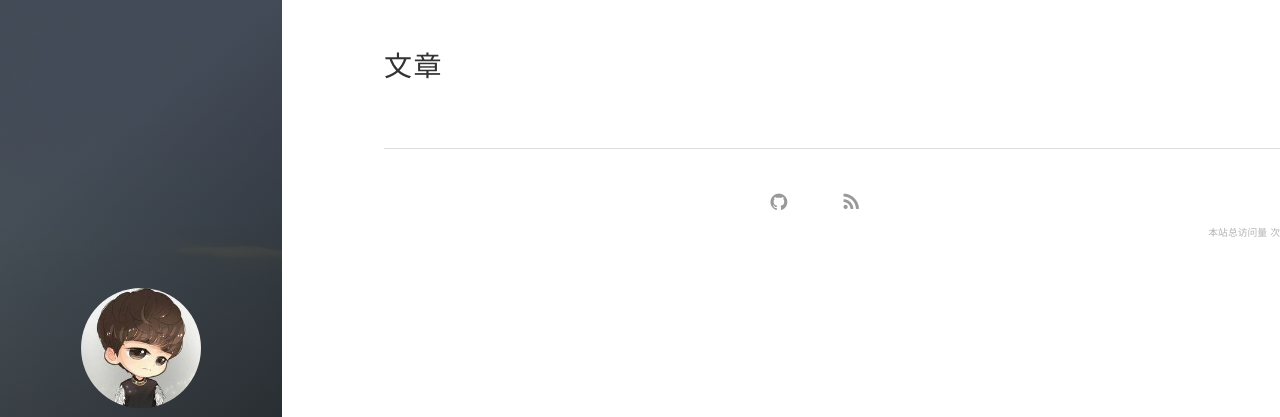
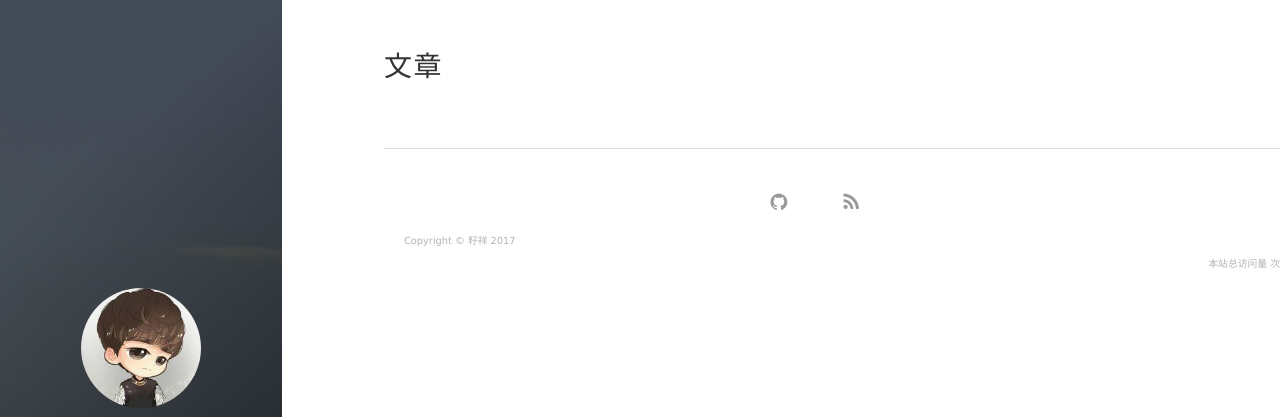
Before and after one commit to hzx930415/hzx930415.github.io, a Jekyll site: the page built from archive.html, in a window 1280 px wide. Shown: the top 417 px of the page. Built offline with Jekyll 4.4.1, drawn with Linux system fonts in a browser that asks for light colours; nearby versions of some CDN libraries; comment, search, counter and statistics services are not loaded.

Commit message:
no message

```diff
--- a/_includes/footer.html
+++ b/_includes/footer.html
@@ -68,6 +68,9 @@
         </div>
 
         <div class = "footer_div">
+          <p class="copyright text-muted">
+           Copyright &copy; {{ site.title }} {{ site.time | date: '%Y' }}
+          </p>
            <!-- <p class="copyright text-muted">
             Copyright &copy; {{ site.title }} {{ site.time | date: '%Y' }} Theme by <a href="http://baixin.io/">leopardpan</a> |
             <iframe
```
